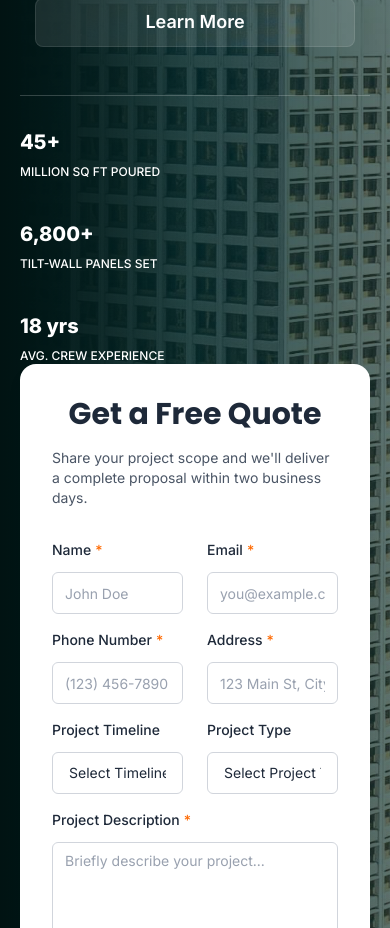
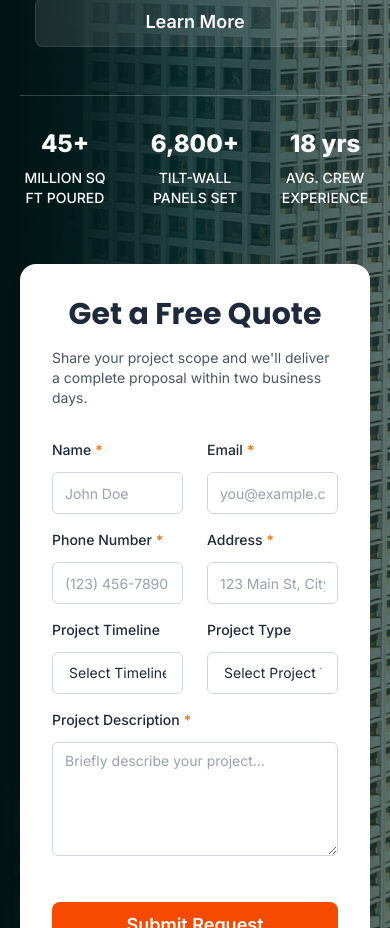
Before and after one commit to fahimurReza/site-template-gmbkingdom, a Next.js app: page / in a window 390 px wide. Shown: the part 1000-1928 px from the top of the page. Built offline with nearby package versions, Linux system fonts and the light colour scheme.

Commit message:
(ui): responsive-Hero-09

```diff
--- a/app/(home)/components/hero-section/Hero.tsx
+++ b/app/(home)/components/hero-section/Hero.tsx
@@ -57,7 +57,7 @@ export default function Hero() {
       <div className="absolute inset-0 bg-linear-to-r from-brand-teal to-brand-teal/60 -z-10" />
       <div className="absolute inset-0 bg-linear-to-r from-black/60 via-black/10 to-black/10 -z-10" />
 
-      <div className="grid grid-rows-2 lg:grid-cols-2 base-padding py-12">
+      <div className="grid grid-rows-2 gap-14 sm:gap-10 md:gap-6 lg:grid-cols-2 base-padding py-12">
         <div className="relative z-10 text-left">
           <Content />
           <CallToAction />
--- a/app/(home)/components/hero-section/TrackRecord.tsx
+++ b/app/(home)/components/hero-section/TrackRecord.tsx
@@ -3,30 +3,30 @@ const TrackRecord = () => {
     <div>
       <section className="pt-12 text-white">
         <div className="mx-auto border-t border-white/20 pt-8 max-w-4xl">
-          <div className="grid grid-cols-1 md:grid-cols-3 gap-10 text-start">
-            <div className="text-left">
-              <p className="text-xl md:text-3xl font-extrabold text-white">
+          <div className="grid grid-cols-3 gap-10 text-start">
+            <div className="text-center sm:text-left">
+              <p className="text-2xl md:text-3xl font-extrabold text-white">
                 45+
               </p>
-              <p className="mt-2 text-xs font-medium uppercase">
+              <p className="mt-2 text-sm font-medium uppercase">
                 Million sq ft poured
               </p>
             </div>
 
-            <div className="text-left">
-              <p className="text-xl md:text-3xl font-extrabold text-white">
+            <div className="text-center sm:text-left">
+              <p className="text-2xl md:text-3xl font-extrabold text-white">
                 6,800+
               </p>
-              <p className="mt-2 text-xs font-medium uppercase">
+              <p className="mt-2 text-sm font-medium uppercase">
                 Tilt-wall panels set
               </p>
             </div>
 
-            <div className="text-left">
-              <p className="text-xl md:text-3xl font-extrabold text-white">
+            <div className="text-center sm:text-left">
+              <p className="text-2xl md:text-3xl font-extrabold text-white">
                 18 yrs
               </p>
-              <p className="mt-2 text-xs font-medium uppercase">
+              <p className="mt-2 text-sm font-medium uppercase">
                 Avg. crew experience
               </p>
             </div>
```
